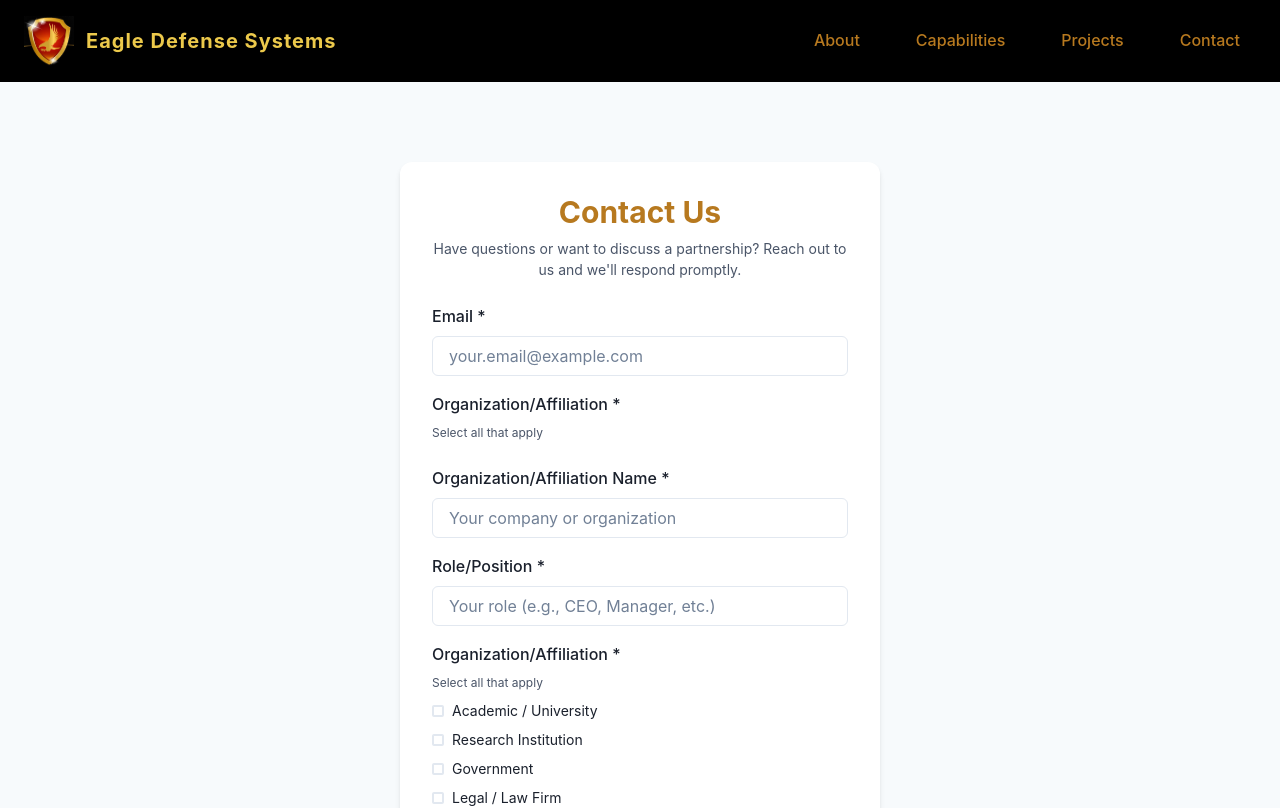
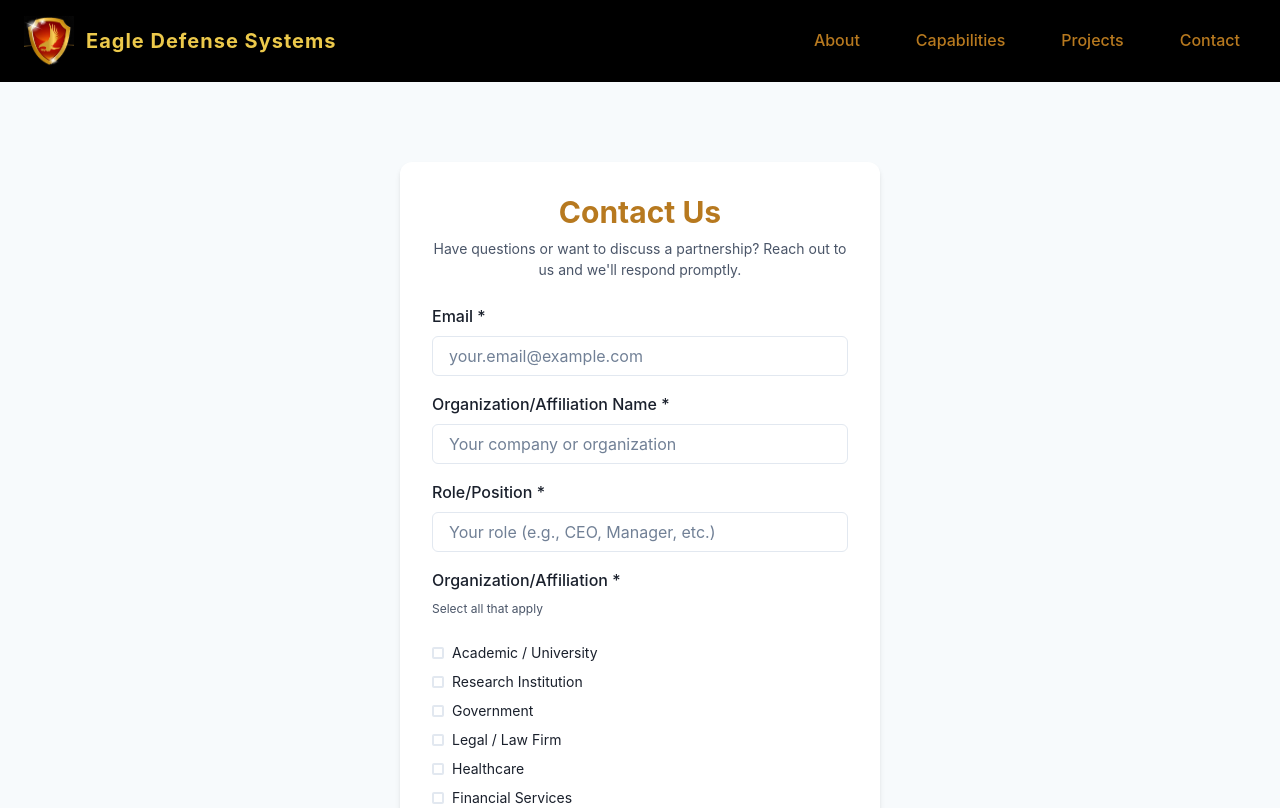
Before and after one commit to securedbyjc/eagledefensesys.tech, a React (Create React App) app: page /contact in a window 1280 px wide. Shown: the top 808 px of the page. Built offline with nearby package versions, Linux system fonts and the light colour scheme.

Commit message:
Fix checkbox format for Google Forms - use repeated parameters

```diff
--- a/src/pages/Contact.tsx
+++ b/src/pages/Contact.tsx
@@ -110,22 +110,6 @@ const Contact = () => {
               </Box>
 
               <Box>
-                <FormLabel>Organization/Affiliation *</FormLabel>
-                <Text fontSize="xs" color="gray.600" mb={2}>
-                  Select all that apply
-                </Text>
-                {/* Multiple hidden inputs - one for each selected checkbox */}
-                {selectedOrgs.map((org, index) => (
-                  <input
-                    key={index}
-                    type="hidden"
-                    name={GOOGLE_FORM_ENTRIES.organizationAffiliation}
-                    value={org}
-                  />
-                ))}
-              </Box>
-
-              <Box>
                 <FormLabel htmlFor="organization-name">Organization/Affiliation Name *</FormLabel>
                 <Input
                   id="organization-name"
@@ -161,6 +145,7 @@ const Contact = () => {
                     value={org}
                   />
                 ))}
+              </Box>
                 <CheckboxGroup
                   value={selectedOrgs}
                   onChange={(values) => setSelectedOrgs(values as string[])}
@@ -173,7 +158,6 @@ const Contact = () => {
                     ))}
                   </VStack>
                 </CheckboxGroup>
-              </Box>
 
               <Box>
                 <FormLabel htmlFor="intended-use">Intended Use *</FormLabel>
```
